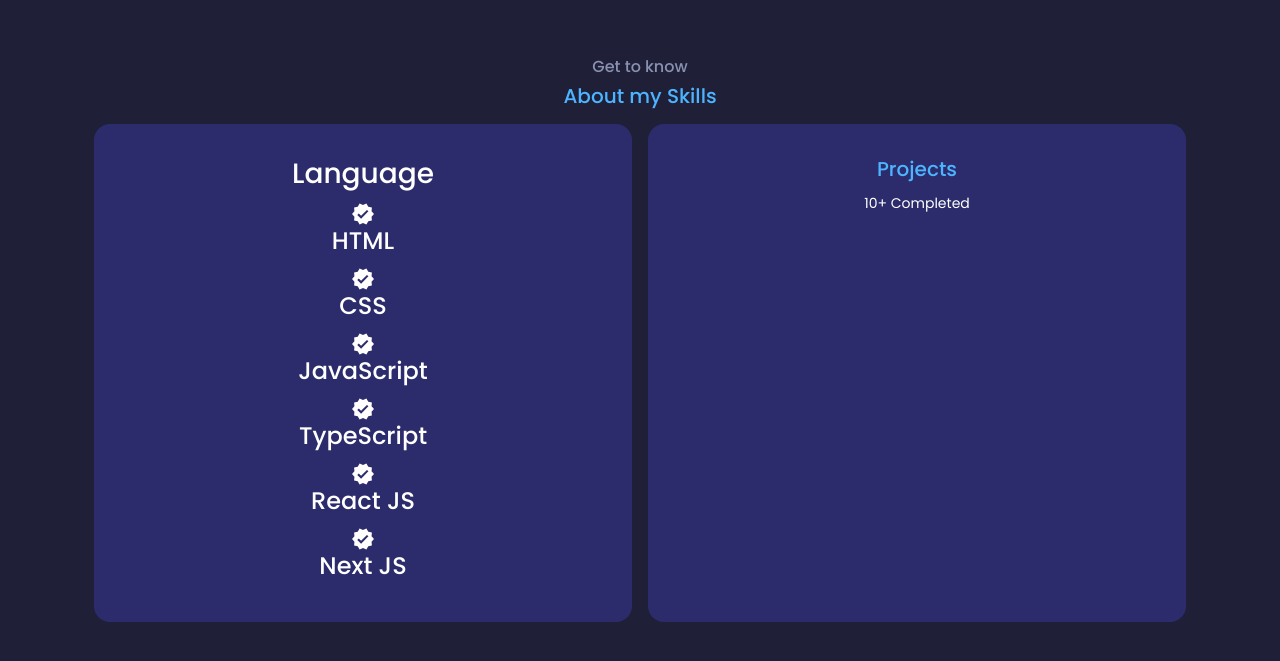
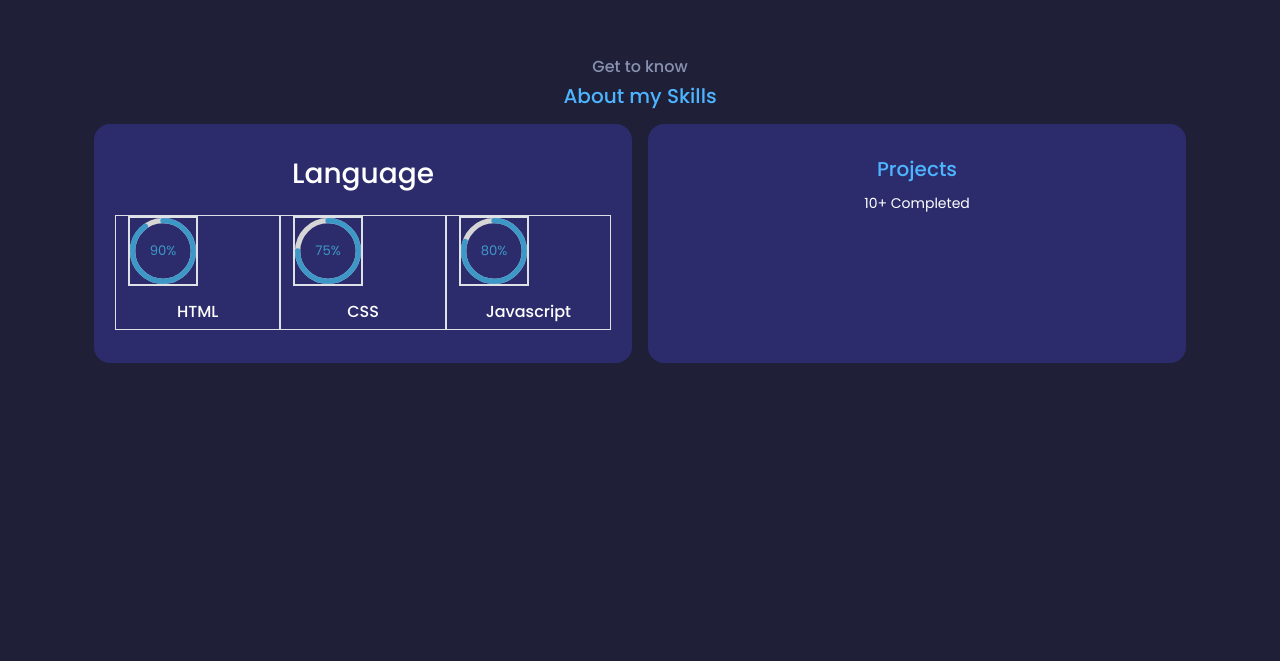
Before and after one commit to techie-sam/portfolio-v1, a React (Create React App) app: page / in a window 1280 px wide. Shown: the part 1621-2282 px from the top of the page. Built offline with nearby package versions, Linux system fonts and the light colour scheme.

Commit message:
added circular-progressbar to skills

```diff
--- a/package.json
+++ b/package.json
@@ -12,6 +12,7 @@
     "@testing-library/react": "^13.4.0",
     "@testing-library/user-event": "^13.5.0",
     "react": "^18.2.0",
+    "react-circular-progressbar": "^2.1.0",
     "react-dom": "^18.2.0",
     "react-scripts": "5.0.1",
     "react-transition-group": "^4.4.5",
--- /dev/null
+++ b/src/components/skills/EachSkill.js
@@ -0,0 +1,7 @@
+import styled from "styled-components";
+const EachSkill = styled.div`
+    .skill{
+        width:65px
+    }
+`
+export default EachSkill
--- a/src/components/skills/Skills.js
+++ b/src/components/skills/Skills.js
@@ -1,9 +1,18 @@
 import React from 'react'
 import StyledCard from '../about/StyledCard'
 import VerifiedIcon from '@mui/icons-material/Verified';
-const skills = ['HTML', 'CSS', 'JAVASCRIPT', ]
+import { CircularProgressbar, CircularProgressbarWithChildren, buildStyles } from "react-circular-progressbar";
+import 'react-circular-progressbar/dist/styles.css';
+import EachSkill from './EachSkill';
+const skills = [
+    { skill: "HTML", percentage: "90" },
+    { skill: "CSS", percentage: "75" },
+    { skill: "Javascript", percentage: "80" }
+]
+
 const Skills = () => {
     return (
+
         <section className='mt-5'>
             <div className='text-center mb-3'>
                 <h6>Get to know</h6>
@@ -14,42 +23,20 @@ const Skills = () => {
                     <span className='col' >
                         <h3>Language</h3>
                         <div className="">
-                            <small className="" data-aos="fade-right">
-                                <VerifiedIcon className="" />
-                                <div><h4>HTML</h4>
-                                </div>
-                            </small>
-                            <small className="" data-aos="fade-left">
-                                <VerifiedIcon className="" />
-                                <small>  <h4>CSS</h4>
-                                </small>
-                            </small>
-                            <small className="" data-aos="fade-right">
-                                <VerifiedIcon className="" />
-                                <div>
-                                    <h4>JavaScript</h4>
+                            <div className='row' >
+                                {
+                                    skills.map(({ skill, percentage }) =>
+                                        <div style={{ width: "10px" }} className="col mt-3 border">
+                                            <div className='border' style={{ width: "70px" }}>
 
-                                </div>
-                            </small>
-                            <small className="" data-aos="fade-left">
-                                <VerifiedIcon className="" />
-                                <div><h4>TypeScript</h4>
-                                </div>
-                            </small>
-                            <small className="" data-aos="fade-right">
-                                <VerifiedIcon className="" />
-                                <div>
-                                    <h4>React JS</h4>
+                                                <CircularProgressbar className='border m-auto col row' style={{ width: "70px" }} value={percentage} text={`${percentage}%`} />
+                                            </div>
+                                            <h4 className='mt-3 fs-6 '> {skill}</h4>
+                                        </div>
+                                    )
+                                }
+                            </div>
 
-                                </div>
-                            </small>
-                            <small className="experience__details" data-aos="fade-right">
-                                <VerifiedIcon className="experience__details-icon" />
-                                <div>
-                                    <h4>Next JS</h4>
-
-                                </div>
-                            </small>
 
                         </div>
                     </span>
@@ -59,8 +46,23 @@ const Skills = () => {
                     </span>
                 </div>
             </StyledCard >
+
         </section >
     )
 }
 
+// function Example(props) {
+//     return (
+//         <div style={{ marginBottom: 80 }}>
+//             <hr style={{ border: "2px solid #ddd" }} />
+//             <div style={{ marginTop: 30, display: "flex" }}>
+//                 <div style={{ width: "30%", paddingRight: 30 }}>{props.children}</div>
+//                 <div style={{ width: "70%" }}>
+//                     <h3 className="h5">{props.label}</h3>
+//                     <p>{props.description}</p>
+//                 </div>
+//             </div>
+//         </div>
+//     );
+// }
 export default Skills
```
Also changed, not shown: 1 other file (tests, documents, lock files or other folders).
